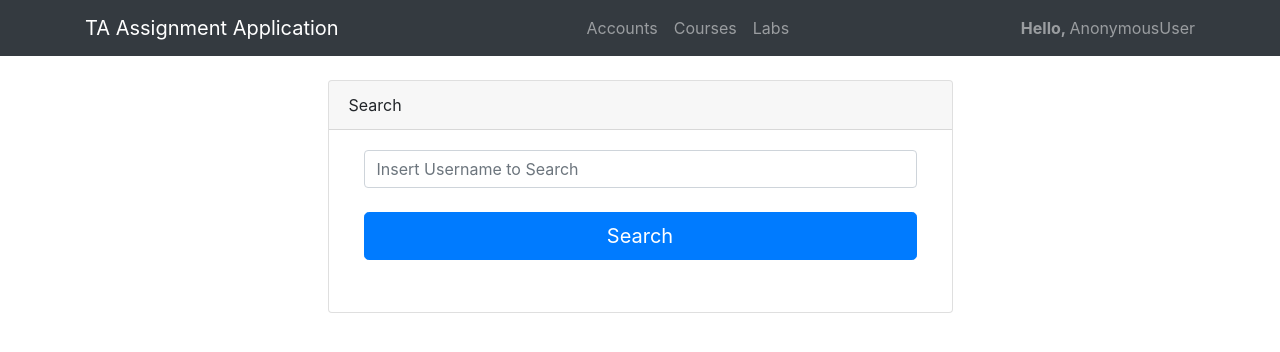
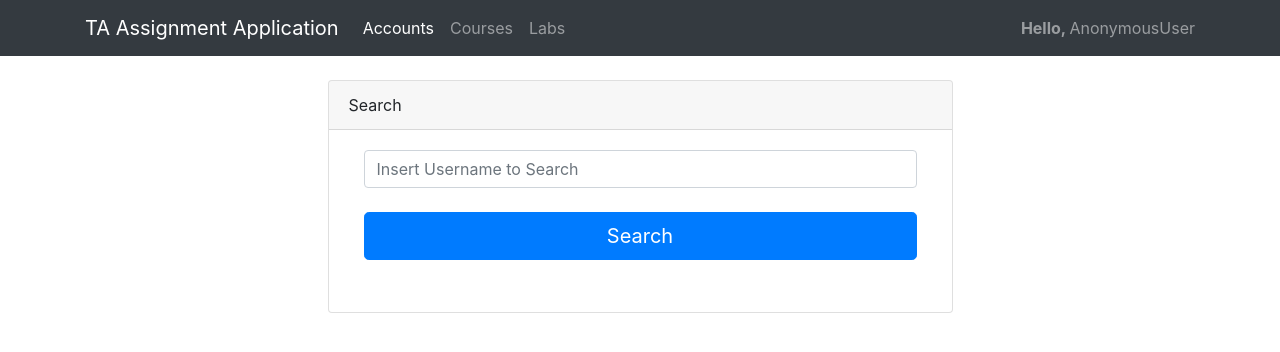
Before and after one commit to adkanyer/CS361Django, a Django app: template templates/main/account.html in a window 1280 px wide. Shown: the top 352 px of the page. Run offline with Django 3.2, Linux system fonts and the light colour scheme; the template is opened without the code that fills it, so the values that code supplies are empty; some libraries are stand-ins or nearby versions.

Commit message:
Did some navbar changes

```diff
--- a/templates/main/account.html
+++ b/templates/main/account.html
@@ -7,9 +7,9 @@
         <nav class="navbar navbar-expand-lg navbar-dark bg-dark">
             <div class="container ">
                 <a class="navbar-brand" href="/">TA Assignment Application</a>
-                <ul class="navbar-nav ml-auto">
+                <ul class="navbar-nav">
                     <li class="nav-item">
-                        <a class="nav-link" href="{% url 'account' %}">Accounts</a>
+                        <a class="nav-link active" href="{% url 'account' %}">Accounts</a>
                     </li>
                     <li class="nav-item">
                         <a class="nav-link" href="{% url 'course' %}">Courses</a>
@@ -104,8 +104,8 @@
                                     <br>
                                     <select class="custom-select" name="new_role">
                                         <option selected>Role</option>
+                                        <option value="supervisor">Supervisor</option>
                                         <option value="administrator">Administrator</option>
-                                        <option value="supervisor">Supervisor</option>
                                         <option value="instructor">Instructor</option>
                                         <option value="ta">TA</option>
                                     </select>
--- a/templates/main/courses.html
+++ b/templates/main/courses.html
@@ -7,11 +7,11 @@
         <nav class="navbar navbar-expand-lg navbar-dark bg-dark">
             <div class="container ">
                 <a class="navbar-brand" href="/">TA Assignment Application</a>
-                <ul class="navbar-nav ml-auto">
+                <ul class="navbar-nav">
                     <li class="nav-item">
                         <a class="nav-link" href="{% url 'account' %}">Accounts</a>
                     </li>
-                    <li class="nav-item">
+                    <li class="nav-item active">
                         <a class="nav-link" href="{% url 'course' %}">Courses</a>
                     </li>
                     <li class="nav-item">
--- a/templates/main/index.html
+++ b/templates/main/index.html
@@ -38,7 +38,7 @@
         <nav class="navbar navbar-expand-lg navbar-dark bg-dark">
             <div class="container ">
                 <a class="navbar-brand" href="/">TA Assignment Application</a>
-                <ul class="navbar-nav ml-auto">
+                <ul class="navbar-nav">
                     <li class="nav-item">
                         <a class="nav-link" href="{% url 'account' %}">Accounts</a>
                     </li>
--- a/templates/main/labs.html
+++ b/templates/main/labs.html
@@ -7,7 +7,7 @@
         <nav class="navbar navbar-expand-lg navbar-dark bg-dark">
             <div class="container ">
                 <a class="navbar-brand" href="/">TA Assignment Application</a>
-                <ul class="navbar-nav ml-auto">
+                <ul class="navbar-nav">
                     <li class="nav-item">
                         <a class="nav-link" href="{% url 'account' %}">Accounts</a>
                     </li>
@@ -15,7 +15,7 @@
                         <a class="nav-link" href="{% url 'course' %}">Courses</a>
                     </li>
                     <li class="nav-item">
-                        <a class="nav-link" href="{% url 'lab' %}">Labs</a>
+                        <a class="nav-link active" href="{% url 'lab' %}">Labs</a>
                     </li>
                 </ul>
                 <ul class="navbar-nav ml-auto">
--- a/templates/main/settings.html
+++ b/templates/main/settings.html
@@ -7,7 +7,7 @@
         <nav class="navbar navbar-expand-lg navbar-dark bg-dark">
             <div class="container ">
                 <a class="navbar-brand" href="/">TA Assignment Application</a>
-                <ul class="navbar-nav ml-auto">
+                <ul class="navbar-nav">
                     <li class="nav-item">
                         <a class="nav-link" href="{% url 'account' %}">Accounts</a>
                     </li>
```
Also changed, not shown: 1 other file.
